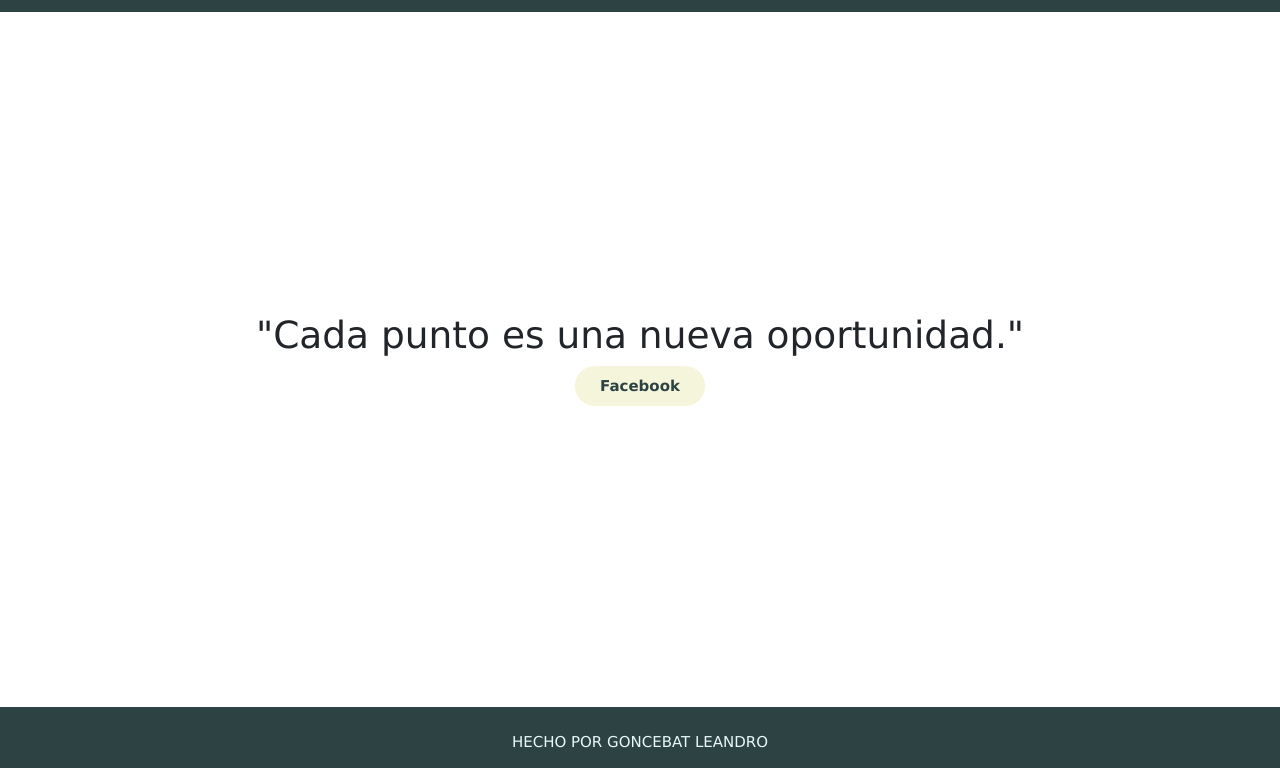
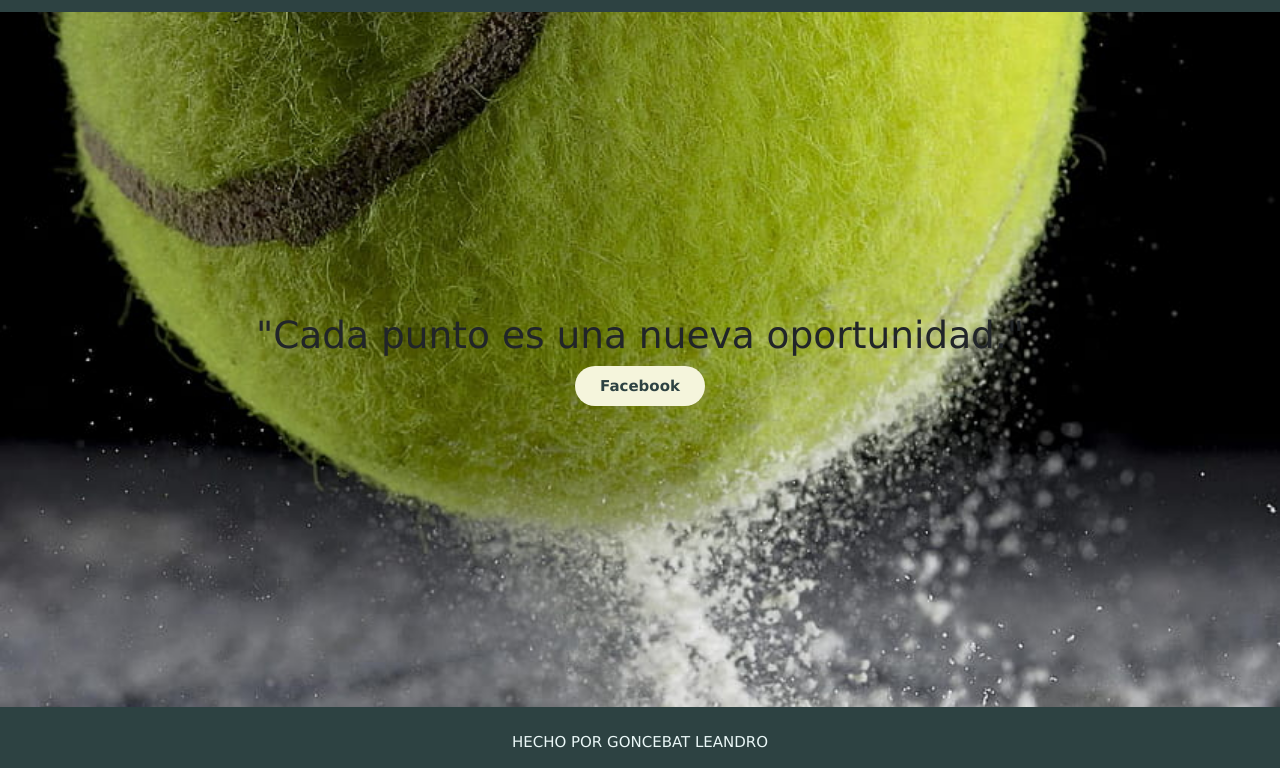
Before and after one commit to goncebatleandro/Pre-entrega3, a plain HTML site: page index.html in a window 1280 px wide. Shown: the part 88-856 px from the top of the page. Drawn offline with nearby package versions, Linux system fonts and the light colour scheme.

Commit message:
Cuarta act

```diff
--- a/css/styles.css
+++ b/css/styles.css
@@ -87,7 +87,7 @@ body{
     flex-direction: column;
     justify-content: center;
     align-items: center;
-    background-image: url(/Pre-entrega2/img/main9.jpg);
+    background-image: url(/img/main9.jpg);
     background-size: cover;
     background-position: center center;
     background-repeat: no-repeat;
```
